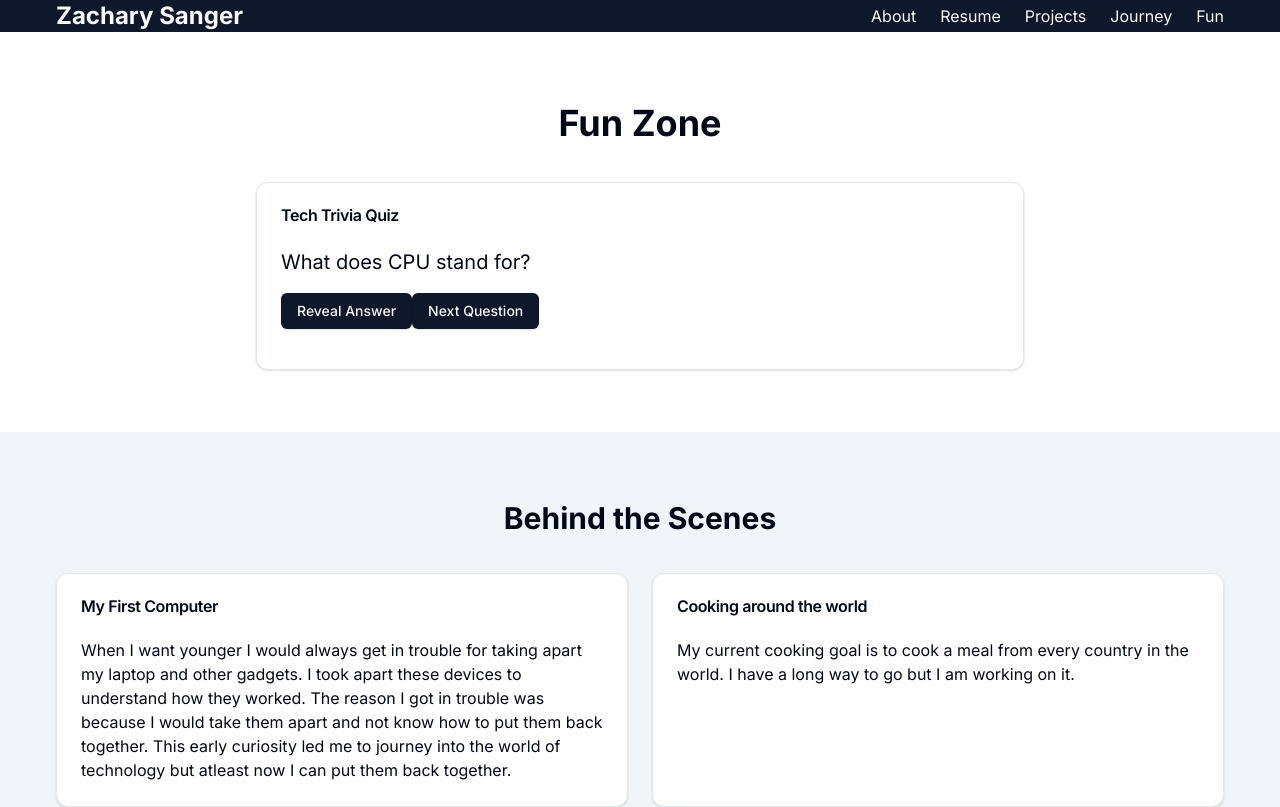
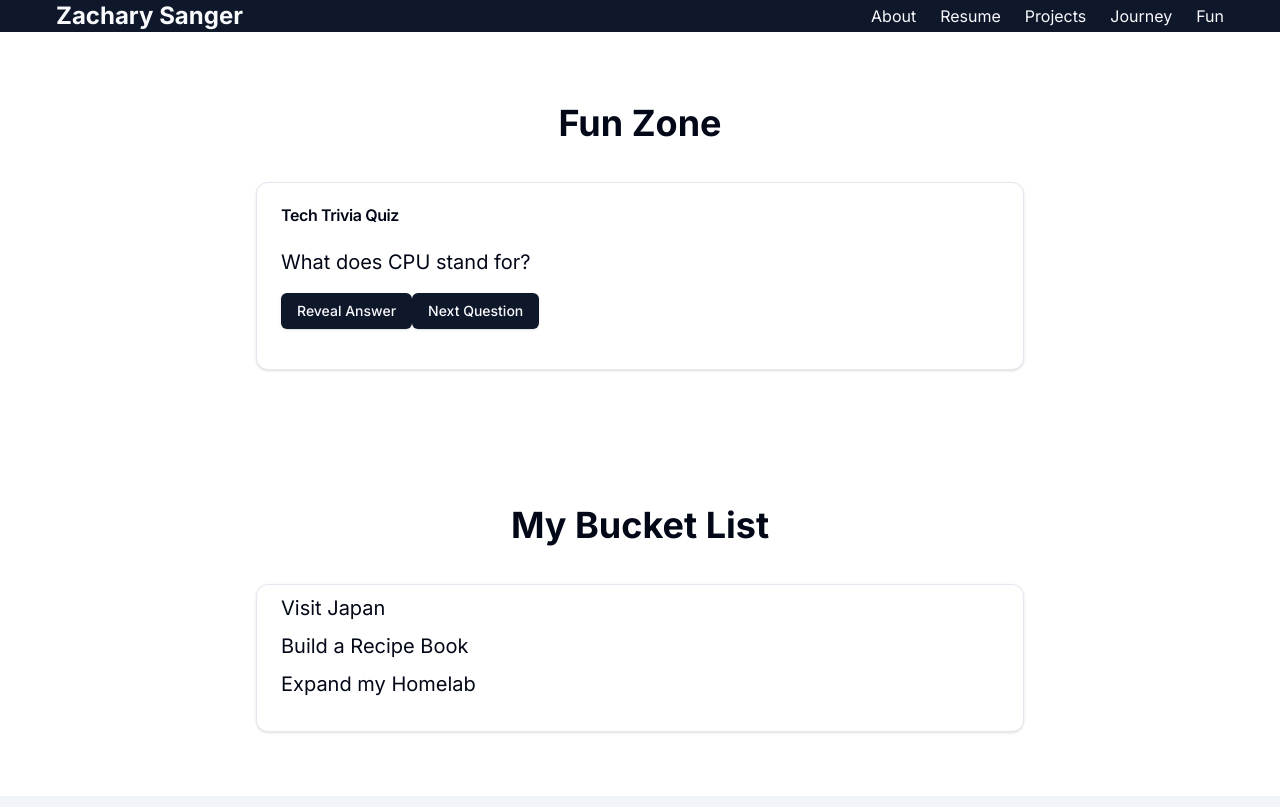
Before and after one commit to Zsanger34/portfoliov2, a Next.js app: page /fun in a window 1280 px wide. Shown: the top 807 px of the page. Built offline with nearby package versions, Linux system fonts and the light colour scheme.

Commit message:
Hot Fix for Bugs Found When Testing

```diff
--- a/app/fun/fun.module.css
+++ b/app/fun/fun.module.css
@@ -1,14 +1,24 @@
 .section {
   width: 100%;
-  height: 50vh;
-  padding: 4rem 0;
+  padding: 4rem 0; /* Remove fixed height */
+
 }
+
 
 .title {
   font-size: 2.25rem;
   font-weight: bold;
   text-align: center;
   margin-bottom: 2rem;
+}
+.bucketList {
+  list-style: none;
+  padding: 0;
+}
+
+.bucketList li {
+  font-size: 1.25rem;
+  margin: 0.5rem 0;
 }
 
 .content {
--- a/app/fun/page.tsx
+++ b/app/fun/page.tsx
@@ -43,6 +43,21 @@ export default function Fun() {
           </Card>
         </div>
       </section>
+      <section className={styles.section}>
+        <div className={styles.content}>
+          <h2 className={styles.title}>My Bucket List</h2>
+          <Card>
+            <CardContent>
+              <ul className={styles.bucketList}>
+                <li>Visit Japan</li>
+                <li>Build a Recipe Book</li>
+                <li>Expand my Homelab</li>
+              </ul>
+            </CardContent>
+          </Card>
+        </div>
+      </section>
+
 
       <section className={`${styles.section} bg-muted`}>
         <div className="container">
--- a/app/layout.tsx
+++ b/app/layout.tsx
@@ -1,4 +1,5 @@
 import { Inter } from 'next/font/google'
+import Head from 'next/head';
 import './globals.css'
 import './styles.css'
 import Header from '../components/Header'
@@ -7,7 +8,7 @@ import Footer from '../components/Footer'
 const inter = Inter({ subsets: ['latin'] })
 
 export const metadata = {
-  title: 'Your Name - Interactive Resume',
+  title: 'Zachary Sanger - Resume',
   description: 'Personal website showcasing skills, projects, and personality',
 }
 
@@ -19,10 +20,16 @@ export default function RootLayout({
   return (
     <html lang="en">
       <body className={inter.className}>
+      <Head>
+        <title>Zach Sanger - Resume</title>
+        <meta name="viewport" content="width=device-width, initial-scale=1" />
+      </Head>
         <Header />
+
         <main className="flex flex-col items-center justify-center">
           {children}
         </main>
+
         <Footer />
       </body>
     </html>
--- a/components/Header.tsx
+++ b/components/Header.tsx
@@ -1,5 +1,4 @@
 import Link from "next/link";
-import * as DropdownMenu from "@radix-ui/react-dropdown-menu";
 
 export default function Header() {
   return (
@@ -32,11 +31,6 @@ export default function Header() {
               Journey
             </Link>
           </li>
-          {/* <li>
-            <Link href="/homelab" className="hover:text-secondary">
-              Homelab
-            </Link>
-          </li> */}
           <li>
             <Link href="/fun" className="hover:text-secondary">
               Fun
@@ -45,9 +39,11 @@ export default function Header() {
         </ul>
 
         {/* Mobile Dropdown Menu */}
-        <DropdownMenu.Root>
-          <DropdownMenu.Trigger
-            className="lg:hidden block focus:outline-none text-primary-foreground"
+        <div className="relative lg:hidden">
+          {/* Trigger */}
+          <button
+            id="dropdown-trigger"
+            className="focus:outline-none text-primary-foreground"
             aria-label="Toggle navigation"
           >
             <svg
@@ -64,33 +60,58 @@ export default function Header() {
                 d="M4 6h16M4 12h16M4 18h16"
               ></path>
             </svg>
-          </DropdownMenu.Trigger>
+          </button>
 
-          <DropdownMenu.Content
-            className="bg-primary border border-secondary text-primary-foreground rounded-lg shadow-lg w-40 mt-2 p-2"
-            align="end"
+          {/* Dropdown Content */}
+          <div
+            id="dropdown-content"
+            className="absolute right-0 bg-primary border border-secondary text-primary-foreground rounded-lg shadow-lg w-40 mt-2 p-2 hidden"
           >
-            <DropdownMenu.Item className="hover:bg-secondary hover:text-primary-foreground p-2 rounded">
-              <Link href="/about">About</Link>
-            </DropdownMenu.Item>
-            <DropdownMenu.Item className="hover:bg-secondary hover:text-primary-foreground p-2 rounded">
-              <Link href="/resume">Resume</Link>
-            </DropdownMenu.Item>
-            <DropdownMenu.Item className="hover:bg-secondary hover:text-primary-foreground p-2 rounded">
-              <Link href="/projects">Projects</Link>
-            </DropdownMenu.Item>
-            <DropdownMenu.Item className="hover:bg-secondary hover:text-primary-foreground p-2 rounded">
-              <Link href="/journey">Journey</Link>
-            </DropdownMenu.Item>
-            {/* <DropdownMenu.Item className="hover:bg-secondary hover:text-primary-foreground p-2 rounded">
-              <Link href="/homelab">Homelab</Link>
-            </DropdownMenu.Item> */}
-            <DropdownMenu.Item className="hover:bg-secondary hover:text-primary-foreground p-2 rounded">
-              <Link href="/fun">Fun</Link>
-            </DropdownMenu.Item>
-          </DropdownMenu.Content>
-        </DropdownMenu.Root>
+            <Link href="/about" className="block hover:bg-secondary hover:text-primary-foreground p-2 rounded">
+              About
+            </Link>
+            <Link href="/resume" className="block hover:bg-secondary hover:text-primary-foreground p-2 rounded">
+              Resume
+            </Link>
+            <Link href="/projects" className="block hover:bg-secondary hover:text-primary-foreground p-2 rounded">
+              Projects
+            </Link>
+            <Link href="/journey" className="block hover:bg-secondary hover:text-primary-foreground p-2 rounded">
+              Journey
+            </Link>
+            <Link href="/fun" className="block hover:bg-secondary hover:text-primary-foreground p-2 rounded">
+              Fun
+            </Link>
+          </div>
+        </div>
       </nav>
+
+      {/* Vanilla JavaScript for Dropdown */}
+      <script>
+        {`
+          // Wait for the DOM to load
+          document.addEventListener('DOMContentLoaded', function () {
+            const dropdownTrigger = document.getElementById('dropdown-trigger');
+            const dropdownContent = document.getElementById('dropdown-content');
+
+            let isDropdownOpen = false;
+
+            // Toggle dropdown on click
+            dropdownTrigger.addEventListener('click', function () {
+              isDropdownOpen = !isDropdownOpen;
+              dropdownContent.style.display = isDropdownOpen ? 'block' : 'none';
+            });
+
+            // Close dropdown on scroll
+            window.addEventListener('scroll', function () {
+              if (isDropdownOpen) {
+                isDropdownOpen = false;
+                dropdownContent.style.display = 'none';
+              }
+            });
+          });
+        `}
+      </script>
     </header>
   );
 }
```
